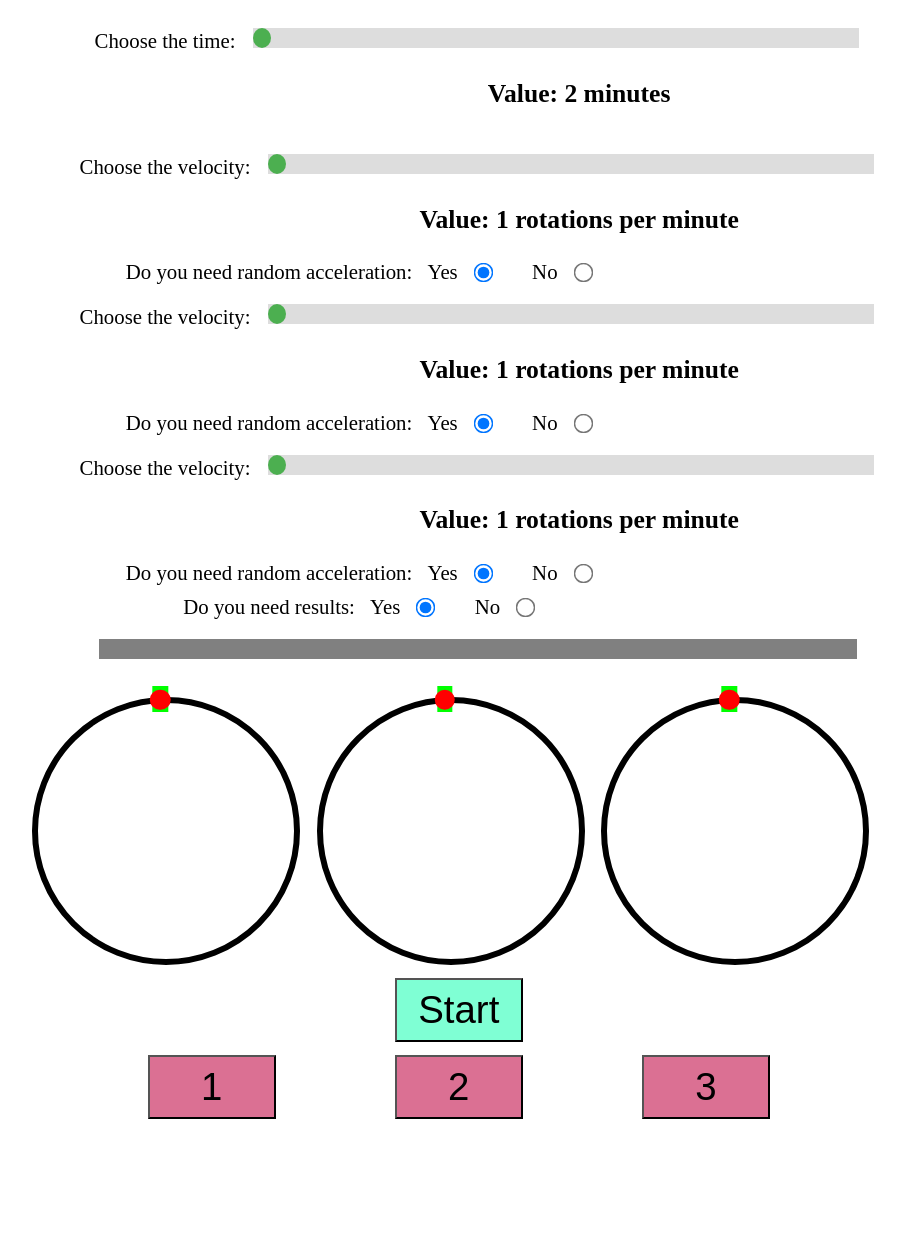
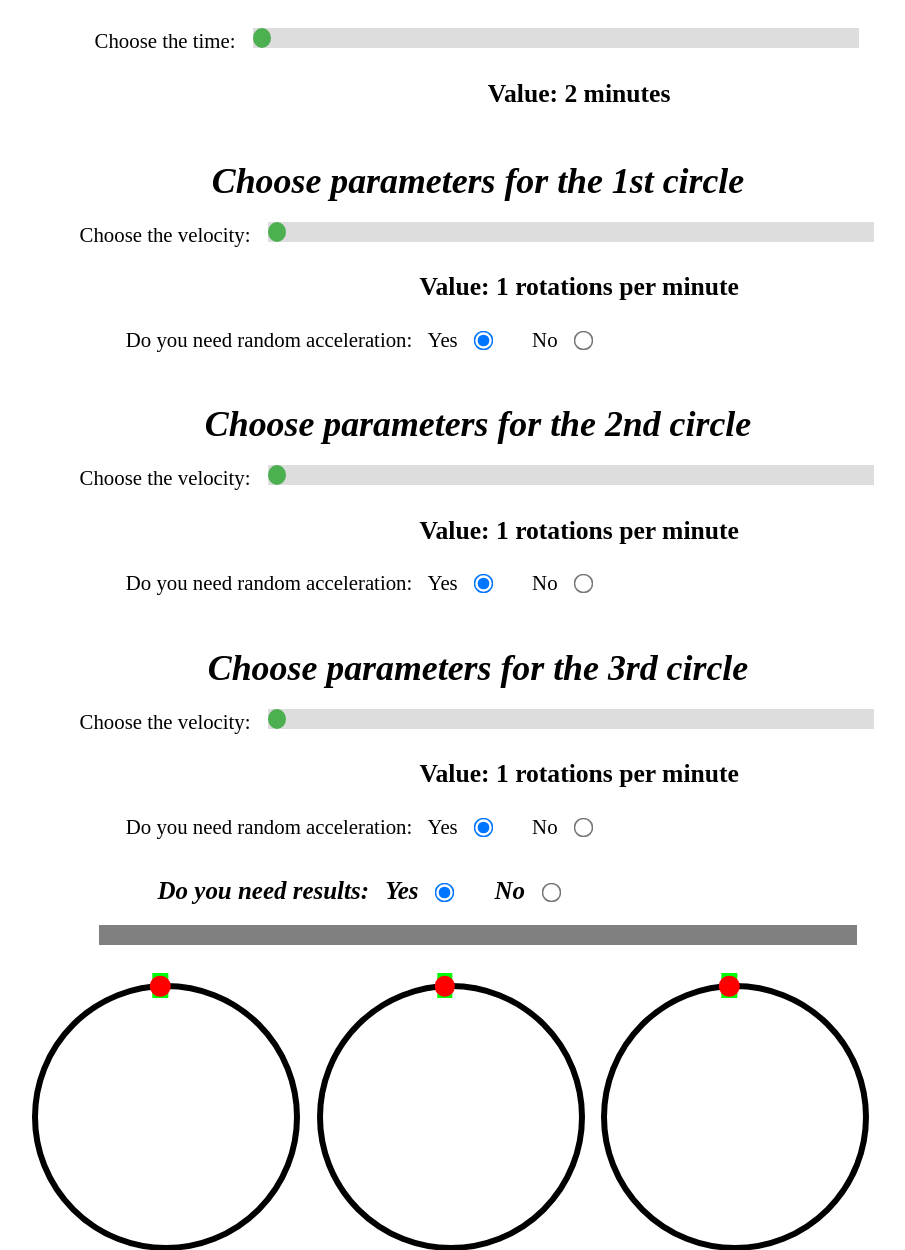
Before and after one commit to KruglovEgor/Web, a PHP site: page /test_multiple_moving.html in a window 1280 px wide. Shown: the top 1250 px of the page, without its empty margins (162-1067 px from the left). Before the commit the page ends 1119 px from the top, so only its background shows below. Run offline with PHP 8.4, Linux system fonts and the light colour scheme.

Commit message:
logic fix
Added realization of Trigger(id) in multiple test. Also made separators for better visual appereance

```diff
--- a/lab3/test_moving/test_moving.js
+++ b/lab3/test_moving/test_moving.js
@@ -124,7 +124,6 @@ function Trigger(){
 	const x = smallCircle.offsetLeft;
 	const y = smallCircle.offsetTop;
 	let sign = 1;
-	//check if it's working in right order
 	if(x>center_x){
 		sign = -1
 	}
--- a/lab3/test_multiple_moving/test_multiple_moving.css
+++ b/lab3/test_multiple_moving/test_multiple_moving.css
@@ -140,6 +140,20 @@ progress::-webkit-progress-value {
 
 }
 
+.separator{
+    font-size: 2.8vw;
+    margin-top: 4vw;
+    font-style: italic;
+    font-weight: bold;
+}
+
+#radio-results{
+    margin-top: 3vw;
+    font-size: 1.5vw;
+    font-style: italic;
+    font-weight: 700;
+}
+
 .buttons{
     width: 60%;
     text-align: center;
--- a/lab3/test_multiple_moving/test_multiple_moving.html
+++ b/lab3/test_multiple_moving/test_multiple_moving.html
@@ -15,6 +15,8 @@
         <label for="time-slider">Choose the time: </label>
         <input type="range" min="2" max="45" step="1" value="2" id="time-slider">
         <p>Value: <span class="time-value" id="time-value">2</span> minutes</p>
+
+        <div class="separator" id="separator-1">Choose parameters for the 1st circle</div>
 
         <label for="velocity-slider1">Choose the velocity: </label>
         <input type="range" min="1" max="60" step="1" value="1" class="velocity-slider" id="velocity-slider1">
@@ -42,6 +44,9 @@
 
   <div class="params" id="param2">
     <div class="slider-container">
+
+      <div class="separator" id="separator-2">Choose parameters for the 2nd circle</div>
+
       <label for="velocity-slider2">Choose the velocity: </label>
       <input type="range" min="1" max="60" step="1" value="1" class="velocity-slider" id="velocity-slider2">
       <p>Value: <span class="velocity-value" id="velocity-value2">1</span> rotations per minute</p>
@@ -68,6 +73,9 @@
 
   <div class="params" id="param3">
     <div class="slider-container">
+
+      <div class="separator" id="separator-3">Choose parameters for the 3rd circle</div>
+
       <label for="velocity-slider3">Choose the velocity: </label>
       <input type="range" min="1" max="60" step="1" value="1" class="velocity-slider" id="velocity-slider3">
       <p>Value: <span class="velocity-value" id="velocity-value3">1</span> rotations per minute</p>
@@ -91,7 +99,7 @@
     </div>
   </div>
   <div class="params">
-  <div class="radio-container">
+  <div class="radio-container" id="radio-results">
     <label>Do you need results: </label>
     <label for="need-results">Yes</label>
     <input type="radio" class="need-results" id="need-results" name="need-results-or-no3" checked>
@@ -125,9 +133,9 @@
 
   <div class="buttons">
     <button id="start-btn" class="button" onclick="Start();">Start</button>
-    <button id="trigger-btn1" class="trigger-button" onclick="Trigger();">1</button>
-    <button id="trigger-btn2" class="trigger-button" onclick="Trigger();">2</button>
-    <button id="trigger-btn3" class="trigger-button" onclick="Trigger();">3</button>
+    <button id="trigger-btn1" class="trigger-button" onclick="Trigger(0);">1</button>
+    <button id="trigger-btn2" class="trigger-button" onclick="Trigger(1);">2</button>
+    <button id="trigger-btn3" class="trigger-button" onclick="Trigger(2);">3</button>
   </div>
 
   <div id="result"></div>
--- a/lab3/test_multiple_moving/test_multiple_moving.js
+++ b/lab3/test_multiple_moving/test_multiple_moving.js
@@ -57,21 +57,22 @@ const secondsInUnitOfMeasurement = 60*1000;
 //for making test easier we may add these:
 const offsetXZone = 0.08;
 
-let rightClicks = 0;
-let wrongClicks = 0;
+let sumsOfDistanceFromStick = [];
+let countsOfClicks = [];
+
+for (let i =0; i<bigCircles.length; i++){
+    sumsOfDistanceFromStick[i] = 0;
+    countsOfClicks[i]=0;
+}
 
 //*69/70 cause border also is in radius (width=35vw border=0.5vw)
 const radius = bigCircles.item(0).offsetWidth/2 * 39/40;
 const centers_x = [];
-const leftZones = [];
-const rightZones = [];
+const centers_y = [];
 for(let i = 0; i<bigCircles.length; i++){
     centers_x.push(bigCircles.item(i).offsetLeft + bigCircles.item(i).offsetWidth/2);
-    leftZones.push(centers_x[i] - smallCircles.item(i).offsetWidth/2 - sticks.item(i).offsetWidth/2 - radius*offsetXZone);
-    rightZones.push(centers_x[i] + smallCircles.item(i).offsetWidth/2 + sticks.item(i).offsetWidth/2 + radius*offsetXZone)
+    centers_y.push(bigCircles.item(i).offsetTop + bigCircles.item(i).offsetHeight/2);
 }
-const center_y = bigCircles.item(0).offsetTop + bigCircles.item(0).offsetHeight/2;
-
 
 
 const speedForOneRotationPerMinute = (2*Math.PI*radius) / secondsInUnitOfMeasurement /(180/Math.PI);
@@ -79,8 +80,6 @@ const speedForOneRotationPerMinute = (2*Math.PI*radius) / secondsInUnitOfMeasure
 const frequency = 40;
 //range of random acceleration
 const rangeOfRandomAcceleration = 10;
-//for adding some more time after end:
-const afterEndGap = 2;
 
 
 function DisableAllStuffForSettingParameters(){
@@ -105,7 +104,10 @@ function EnableAllStuffForSettingParameters(){
 
 
 function Start(){
-    rightClicks = 0; wrongClicks = 0;
+    for (let i =0; i<bigCircles.length; i++){
+        sumsOfDistanceFromStick[i] = 0;
+        countsOfClicks[i]=0;
+    }
     //const timeOfTest = timeSlider.value * secondsInUnitOfMeasurement;
     const  timeOfTest = 0.5 * secondsInUnitOfMeasurement;
     const startVelocities = [];
@@ -159,16 +161,21 @@ function Start(){
 function Rotation(deltaTime, currentVelocity, id){
     const angle = ((currentVelocity*deltaTime*180)/(Math.PI*radius)) % 360 ;
     const x = centers_x[id] + radius * Math.sin(angle);
-    const y = center_y - radius * Math.cos(angle);
+    const y = centers_y[id] - radius * Math.cos(angle);
     smallCircles[id].style.left = x + 'px';
     smallCircles[id].style.top = y + 'px';
 }
 
 
 function Trigger(id){
+    //check if it's surely center of small circle
     const x = smallCircles[id].offsetLeft;
-    if((leftZones[id] <= x) && (x <= rightZones[id]) && (smallCircles[id].offsetTop<center_y)){
-        rightClicks += 1;
+    const y = smallCircles[id].offsetTop;
+    let sign = 1;
+    if(x>centers_x[id]){
+        sign = -1
     }
-    else wrongClicks += 1;
+    sumsOfDistanceFromStick[id] += sign*(Math.sqrt((x-centers_x[id])**2 + (y-centers_y[id])**2)/(2*radius));
+    countsOfClicks[id] += 1;
+    console.log(id, sumsOfDistanceFromStick[id], countsOfClicks[id]);
 }
```
